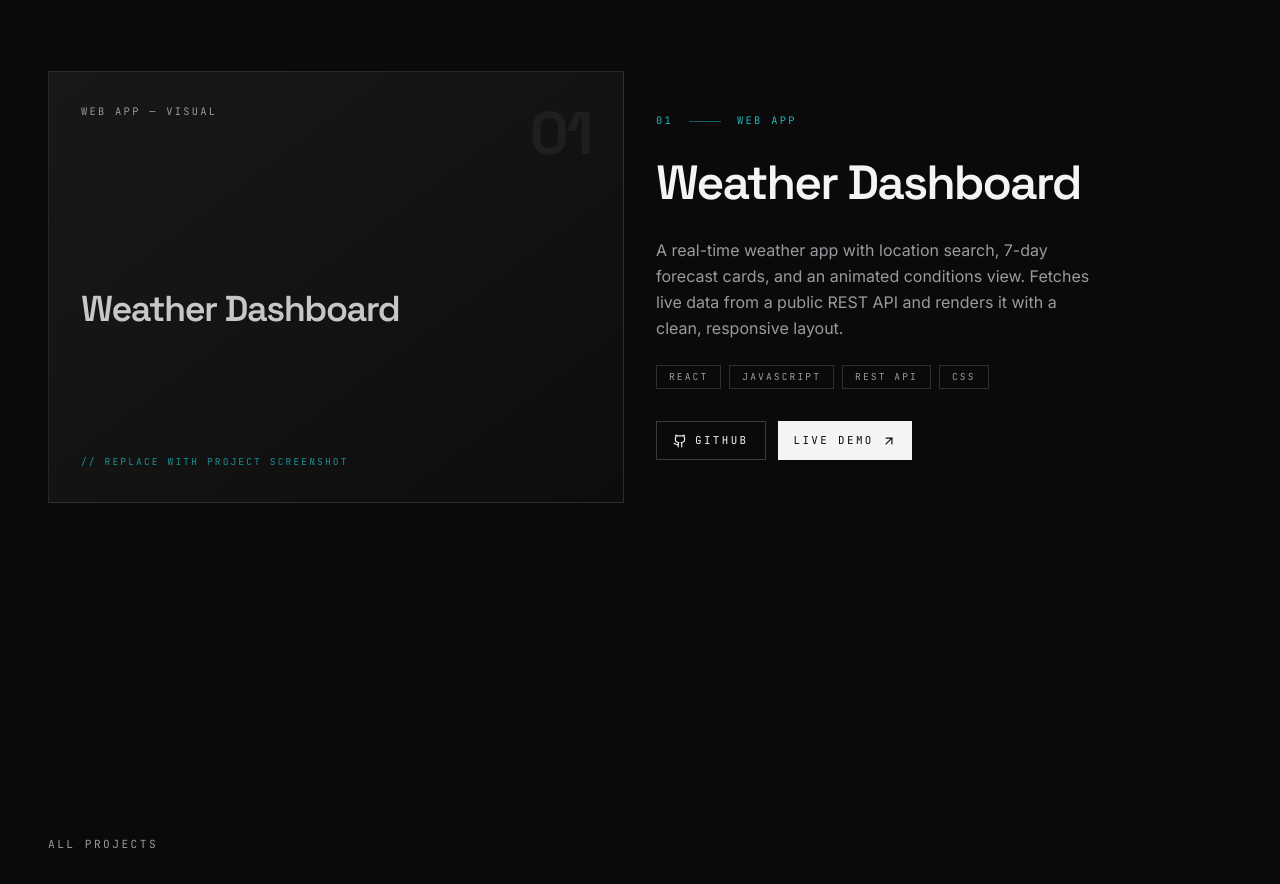
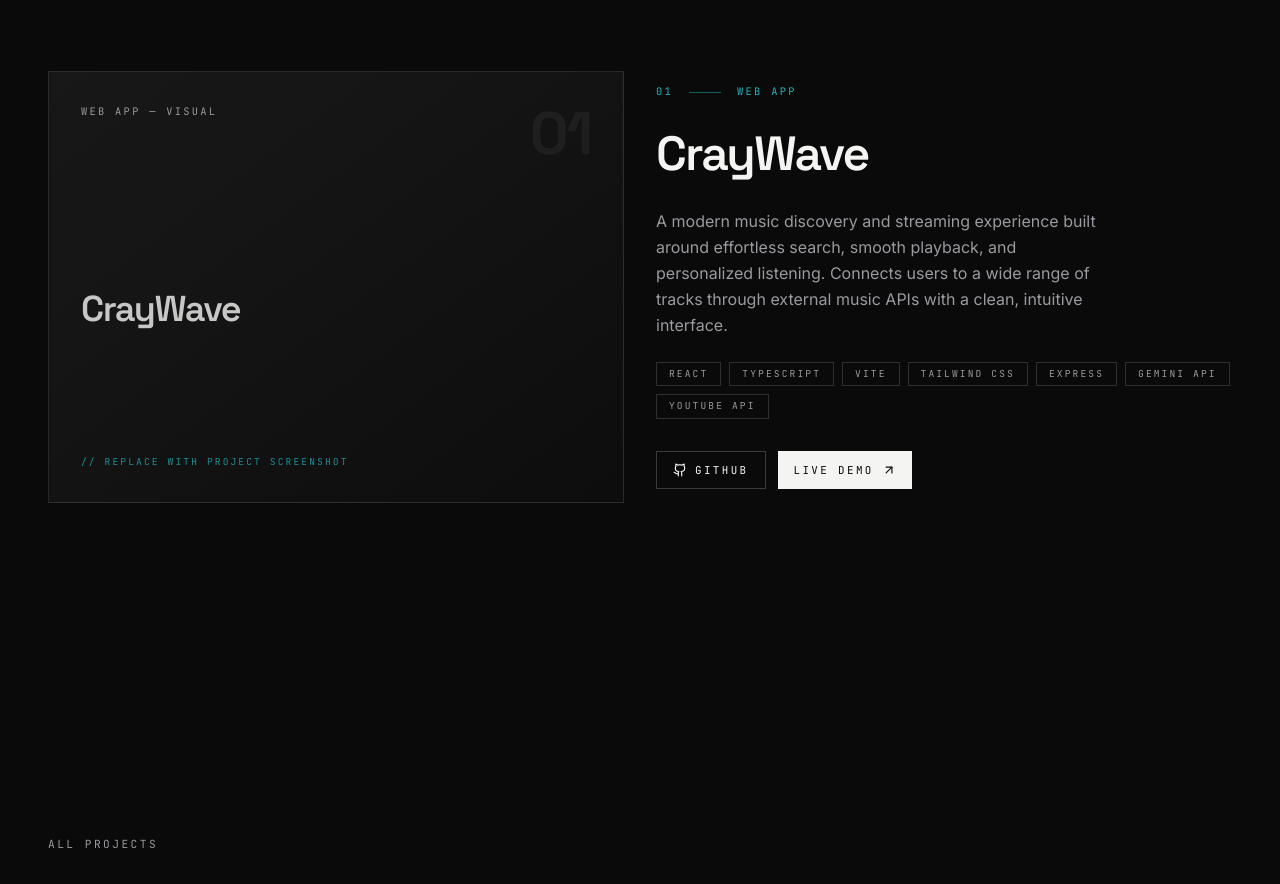
Before and after one commit to adrielisaboy/my_portfolio, a React (Vite) app: page / in a window 1280 px wide. Shown: the part 3080-3964 px from the top of the page. Built offline with nearby package versions, Linux system fonts and the light colour scheme.

Commit message:
Replace placeholder projects with real repos

```diff
--- a/src/data/content.js
+++ b/src/data/content.js
@@ -54,43 +54,43 @@ export const SKILL_GROUPS = [
 export const PROJECTS = [
   {
     index: '01',
-    name: 'Weather Dashboard',
+    name: 'CrayWave',
     description:
-      'A real-time weather app with location search, 7-day forecast cards, and an animated conditions view. Fetches live data from a public REST API and renders it with a clean, responsive layout.',
-    tech: ['React', 'JavaScript', 'REST API', 'CSS'],
-    github: 'GITHUB_URL',
-    demo: 'LIVE_DEMO_URL',
+      'A modern music discovery and streaming experience built around effortless search, smooth playback, and personalized listening. Connects users to a wide range of tracks through external music APIs with a clean, intuitive interface.',
+    tech: ['React', 'TypeScript', 'Vite', 'Tailwind CSS', 'Express', 'Gemini API', 'YouTube API'],
+    github: 'https://github.com/adrielisaboy/CrayWave',
+    demo: 'https://cray-wave.vercel.app',
     tag: 'Web App',
   },
   {
     index: '02',
-    name: 'TakeNote',
+    name: 'ADRiEL.DEV',
     description:
-      'A lightweight, keyboard-friendly note app with local persistence, markdown-style formatting, and quick search. Built to be fast and distraction-free.',
-    tech: ['React', 'TypeScript', 'LocalStorage'],
-    github: 'GITHUB_URL',
-    demo: 'LIVE_DEMO_URL',
-    tag: 'Productivity',
+      'A premium, editorial-style personal portfolio showcasing frontend development, creative work, experience, skills, and projects — with advanced GSAP animations and ScrollTrigger interactions.',
+    tech: ['React', 'TypeScript', 'Vite', 'Tailwind CSS', 'GSAP', 'ScrollTrigger'],
+    github: 'https://github.com/adrielisaboy/my_portfolio',
+    demo: 'https://jeffreyadrielo.vercel.app',
+    tag: 'Portfolio',
   },
   {
     index: '03',
-    name: 'Sklit',
+    name: 'Atmos Weather',
     description:
-      'An experimental landing experience with GSAP-driven scroll choreography, pinned sections, and a type-led hero. A study in motion as a design material.',
-    tech: ['React', 'GSAP', 'ScrollTrigger', 'Vite'],
-    github: 'GITHUB_URL',
-    demo: 'LIVE_DEMO_URL',
-    tag: 'Experiment',
+      'A responsive weather dashboard for viewing weather information through a clean, visual interface with charts and data-focused weather displays.',
+    tech: ['React 19', 'TypeScript', 'Vite', 'Recharts', 'Lucide React'],
+    github: 'https://github.com/adrielisaboy/atmos-weather',
+    demo: 'https://atmosbyadriel.vercel.app',
+    tag: 'Web App',
   },
   {
     index: '04',
-    name: 'Productivity App',
+    name: 'Vonketa Interiors',
     description:
-      'A task manager with drag-to-reorder, priority lanes, and a focus timer. Designed around a minimal interface that stays out of the way of deep work.',
-    tech: ['React', 'TypeScript', 'CSS'],
-    github: 'GITHUB_URL',
-    demo: 'LIVE_DEMO_URL',
-    tag: 'Web App',
+      'A modern interior-design website designed to showcase interior design services, projects, and a polished visual brand experience.',
+    tech: ['React 19', 'Vite', 'Tailwind CSS 4', 'Framer Motion', 'Radix UI', 'React Query'],
+    github: 'https://github.com/adrielisaboy/vonketa-interiors',
+    demo: 'https://vonketainteriors.vercel.app',
+    tag: 'Business Website',
   },
 ];
 
```
